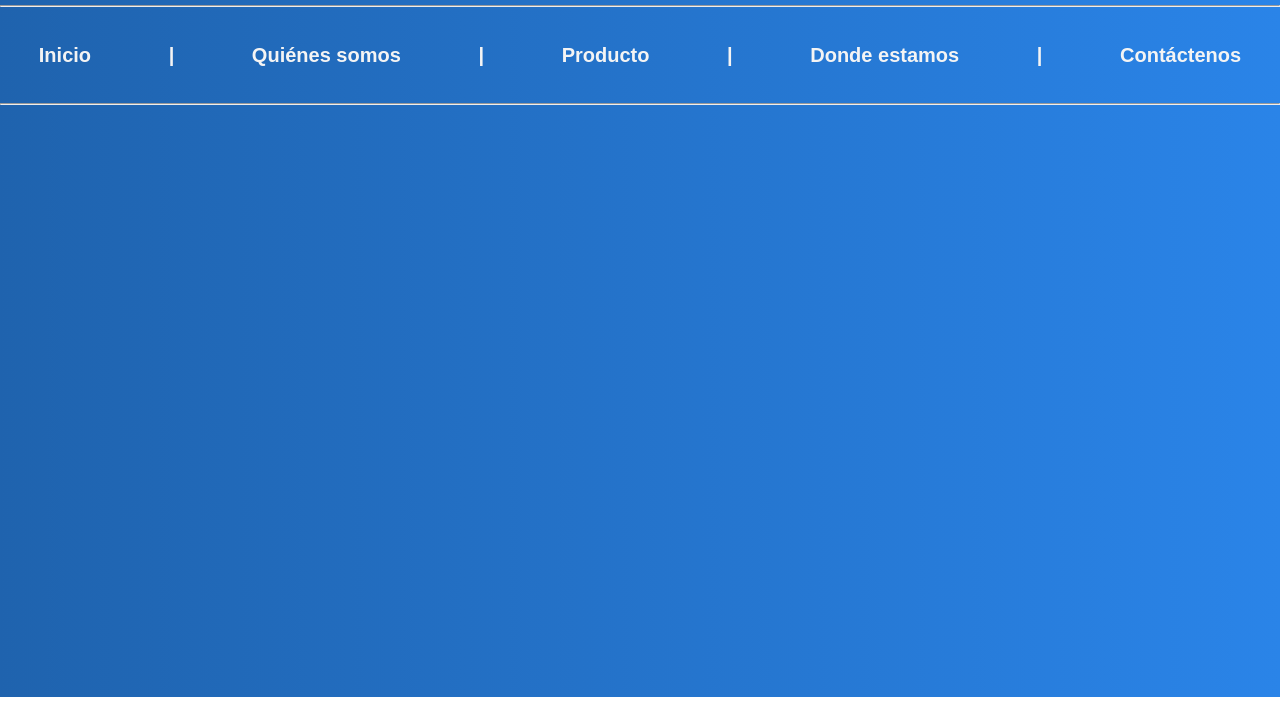
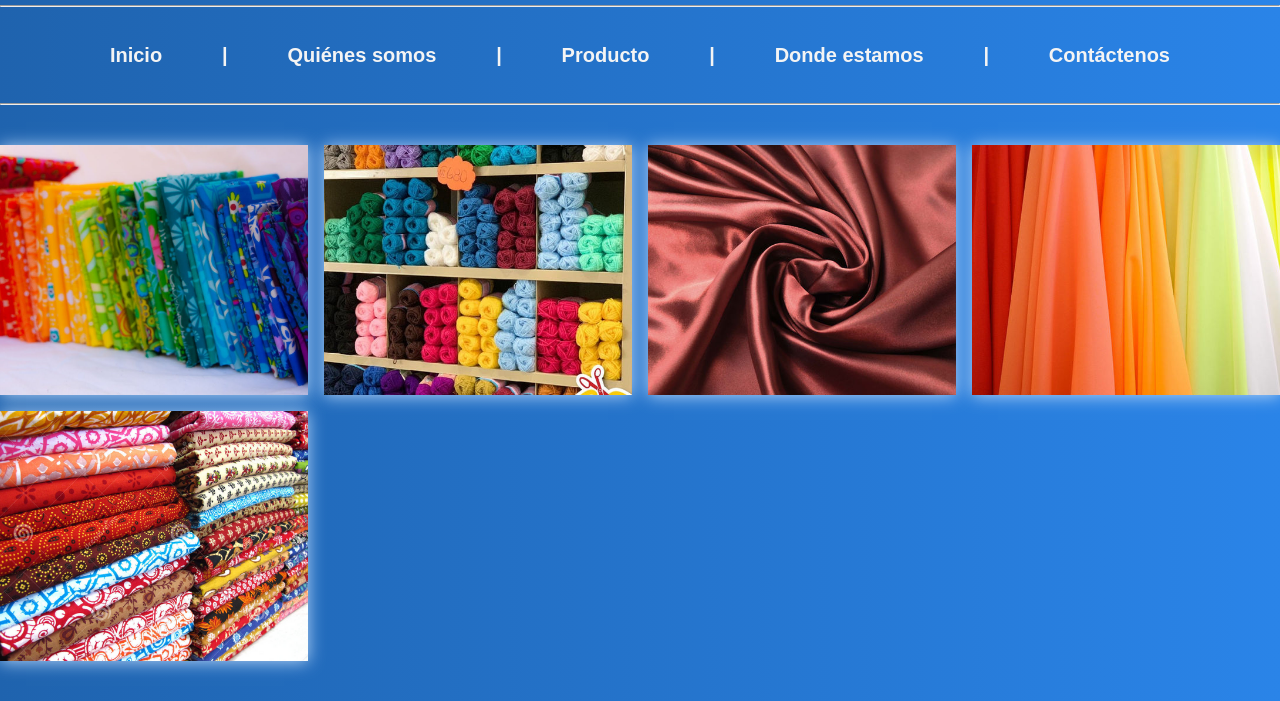
Before and after one commit to MariaMarchena17/Examen2, a plain HTML site: page index.html in a window 1280 px wide. Shown: the part 103-804 px from the top of the page. Drawn offline with Linux system fonts and the light colour scheme.

Commit message:
Agrega imágenes de telas y una sección de catálogo.
Se añadieron seis nuevas imágenes de telas al directorio Imagenes. Se actualizó index.html para incluir una sección de catálogo que muestra estas imágenes. Se mejoró style.css con un diseño de cuadrícula (grid) y efectos al pasar el cursor (hover) para las imágenes del catálogo.

```diff
--- a/index.html
+++ b/index.html
@@ -28,5 +28,14 @@
         <a href="#Contáctenos"><span>Contáctenos</span></a>
     </nav>
     <hr>
+    <section class="Informacion">
+        <div class="catalogo">
+            <img src="Imagenes/Telas-de-colores-con-estampado.jpg" alt="Telas-de-colores-con-estampado">
+            <img src="Imagenes/telas-en-estante.jpg" alt="telas-en-estante">
+            <img src="Imagenes/Tela-roja.jpg" alt="Tela-roja">
+            <img src="Imagenes/telas-tipo-cortina.jpg" alt="telas-tipo-cortina">
+            <img src="Imagenes/telas-amontonadas.jpg" alt="telas-amontonadas">
+        </div>
+    </section>
 </body>
 </html>
--- a/style.css
+++ b/style.css
@@ -64,6 +64,7 @@ body {
     justify-content: space-around;
     font-size: 20px;
     font-weight: bold;
+    padding: 0 80px;
 }
 
 .nav a{
@@ -79,3 +80,26 @@ body {
     text-shadow: 0 0 10px #2a84e8;
     border-radius: 8px;
 }
+
+.catalogo img {
+    width: 100%;
+    object-fit: cover;
+    height: 100%;
+    box-shadow: 0 1px 1rem #b5d4f7;
+    transition: all 0.3 ease;
+}
+
+.catalogo {
+    width: 100%;
+    margin: 40px auto;
+
+    display: grid;
+    grid-template-columns: repeat(auto-fit, minmax(280px, 1fr));
+    grid-auto-rows: 250px;
+    gap: 16px;
+}
+
+.catalogo:hover img:not(:hover) {
+    filter: blur(1px) brightness(0.7);
+    transform: scale(0.95);
+}
```
Also changed, not shown: Imagenes/Fondo-de-telas.jpg (added), Imagenes/Tela-roja.jpg (added), Imagenes/Telas-de-colores-con-estampado.jpg (added), Imagenes/telas-amontonadas.jpg (added), Imagenes/telas-en-estante.jpg (added), Imagenes/telas-tipo-cortina.jpg (added).
